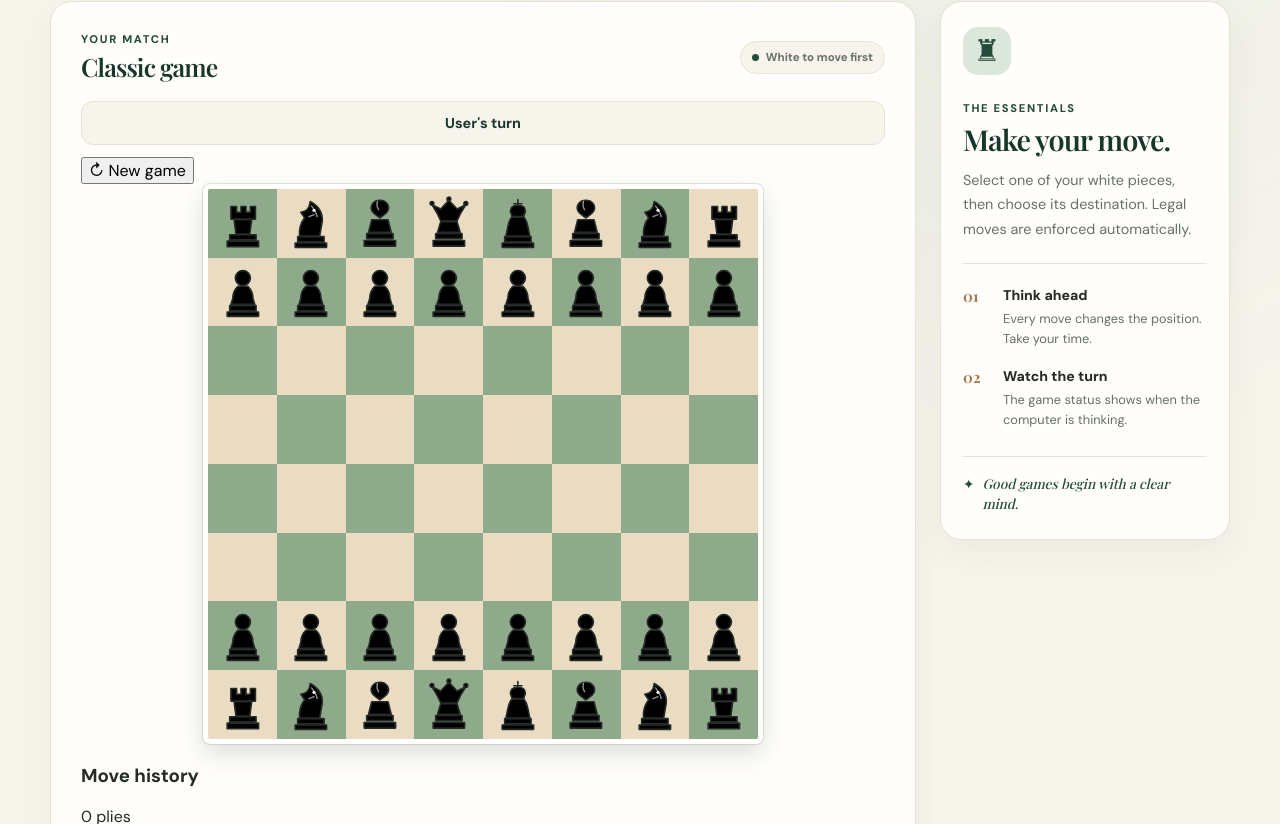
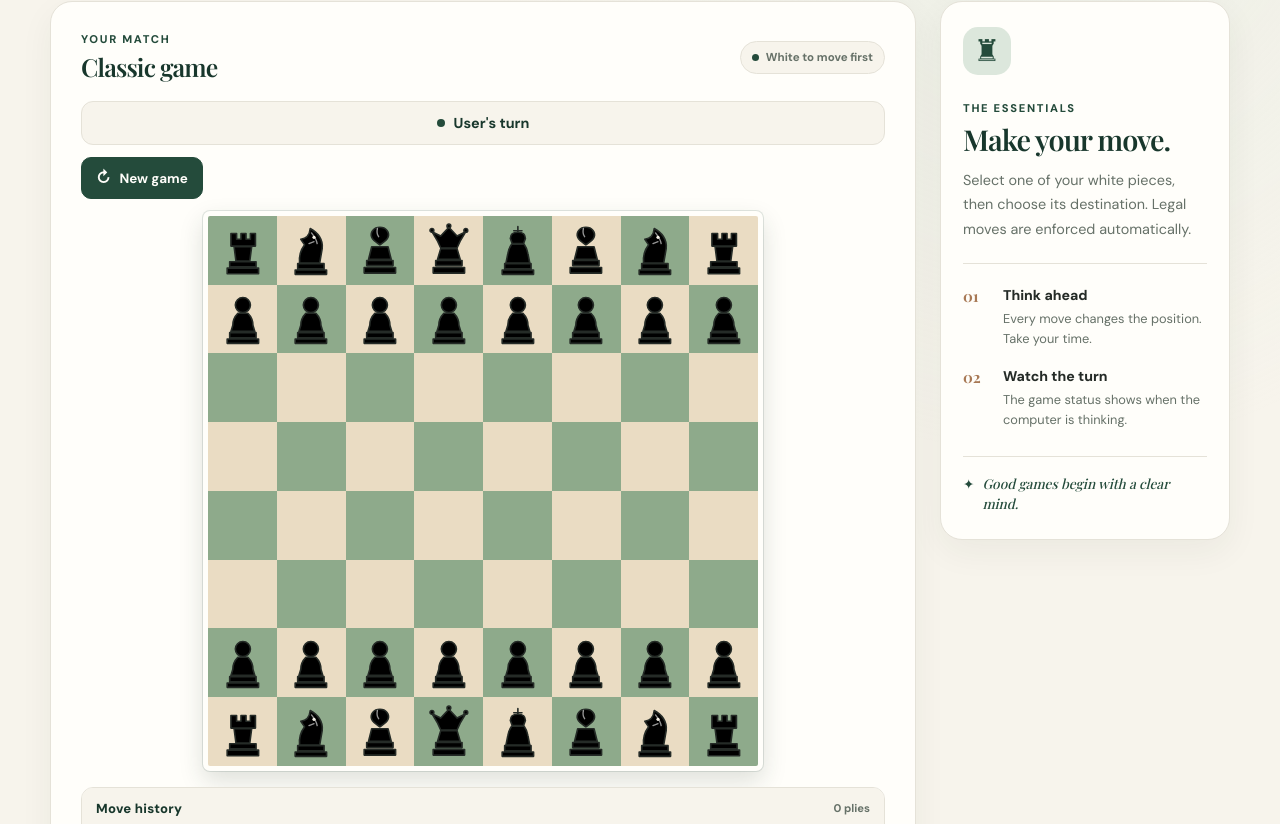
Before and after one commit to Pariram140/Chess-game, a React (Create React App) app: page / in a window 1280 px wide. Shown: the part 196-1020 px from the top of the page. Built offline with nearby package versions, Linux system fonts and the light colour scheme.

Commit message:
UI-04: style game status and move history

```diff
--- a/src/components/Board/Board.css
+++ b/src/components/Board/Board.css
@@ -1,7 +1,13 @@
 .chess-game{width:100%;max-width:100%;margin:0 auto}
-.game-status{min-height:2.75rem;display:flex;align-items:center;justify-content:center;margin:14px 0 12px;padding:9px 12px;border:1px solid var(--border-subtle);border-radius:12px;background:var(--ivory);color:var(--forest-deep);font-size:.9rem;font-weight:700;text-align:center}
-.chess-game>button,.promotion-picker button{min-height:42px;margin:0 6px 12px 0;padding:9px 14px;border:1px solid var(--forest);border-radius:10px;background:var(--forest);color:#fffefa;cursor:pointer;font-size:.84rem;font-weight:700;transition:background-color 140ms ease,transform 140ms ease}
-.chess-game>button:hover,.promotion-picker button:hover{background:var(--forest-deep)}.chess-game>button:active,.promotion-picker button:active{transform:translateY(1px)}
+.game-status{min-height:2.75rem;display:flex;align-items:center;justify-content:center;gap:9px;margin:14px 0 12px;padding:9px 12px;border:1px solid var(--border-subtle);border-radius:12px;background:var(--ivory);color:var(--forest-deep);font-size:.9rem;font-weight:700;text-align:center}
+.status-indicator{width:8px;height:8px;flex:0 0 8px;border-radius:50%;background:var(--forest)}
+.game-status.is-terminal{border-color:#b8cdb9;background:#eaf1e8}.game-status.is-terminal .status-indicator{background:#39734a}
+.game-status.has-error{border-color:#e5b9b1;background:#fff0ec;color:#842f26}.game-status.has-error .status-indicator{background:#b64032}
+.game-actions{display:flex;flex-wrap:wrap;gap:8px;margin:0 0 12px}
+.chess-game .game-actions button,.promotion-picker button{min-height:42px;margin:0;padding:9px 14px;border:1px solid var(--forest);border-radius:10px;background:var(--forest);color:#fffefa;cursor:pointer;font-size:.84rem;font-weight:700;transition:background-color 140ms ease,transform 140ms ease}
+.chess-game .game-actions button:hover,.promotion-picker button:hover{background:var(--forest-deep)}.chess-game .game-actions button:active,.promotion-picker button:active{transform:translateY(1px)}
+.chess-game .game-actions button:focus-visible,.promotion-picker button:focus-visible{outline:3px solid var(--focus-ring);outline-offset:2px}
+.chess-game .game-actions button span{margin-right:5px;font-size:1rem}
 .board{width:min(100%,560px);margin:0 auto;overflow:hidden;border:5px solid var(--surface);border-radius:7px;background:var(--surface);box-shadow:0 10px 24px rgba(36,57,42,.15),0 0 0 1px rgba(36,75,59,.13)}
 .board-row{display:flex;width:100%}.square{position:relative;display:flex;align-items:center;justify-content:center;flex:1 1 12.5%;min-width:0;aspect-ratio:1;padding:0;border:0;border-radius:0;cursor:pointer;color:inherit}
 .square.light{background:var(--board-light)}.square.dark{background:var(--board-dark)}.square.selected{background:#e4c96e;box-shadow:inset 0 0 0 3px rgba(92,72,0,.42)}.square:disabled{cursor:default}.square:focus-visible{z-index:1;outline:3px solid var(--focus-ring);outline-offset:-4px}
@@ -10,6 +16,16 @@
 .move-dot{position:absolute;width:23%;height:23%;border-radius:50%;background:rgba(24,55,44,.48);pointer-events:none}
 .capture-ring{position:absolute;inset:5%;border:4px solid rgba(36,75,59,.68);border-radius:50%;pointer-events:none}
 .square.last-move .move-dot,.square.king-in-check .move-dot{z-index:1}
-.promotion-picker{display:flex;flex-wrap:wrap;gap:4px}.move-history{display:flex;flex-wrap:wrap;gap:8px;max-height:132px;margin-top:16px;padding:13px 14px;overflow-y:auto;border:1px solid var(--border-subtle);border-radius:12px;background:var(--ivory);color:var(--text-muted);font-size:.82rem;line-height:1.6;overflow-wrap:anywhere}.move-history-label{color:var(--forest);font-weight:800}
-@media(max-width:600px){.game-status{min-height:42px;margin:10px 0;font-size:.82rem}.board{border-width:3px;border-radius:4px}.square:focus-visible{outline-offset:-3px}.chess-game>button,.promotion-picker button{min-height:44px}.capture-ring{border-width:3px}}
-@media(prefers-reduced-motion:reduce){.chess-game>button,.promotion-picker button{transition:none}}
+.promotion-picker{display:flex;flex-wrap:wrap;gap:6px;margin-bottom:12px}
+.move-history-panel{margin-top:16px;overflow:hidden;border:1px solid var(--border-subtle);border-radius:12px;background:var(--surface)}
+.move-history-heading{display:flex;align-items:center;justify-content:space-between;gap:12px;padding:12px 14px;border-bottom:1px solid var(--border-subtle);background:var(--ivory)}
+.move-history-heading h3{margin:0;color:var(--forest-deep);font-size:.82rem;font-weight:800;letter-spacing:.02em}
+.move-count{color:var(--text-muted);font-size:.7rem;font-weight:700}
+.move-history{display:grid;gap:0;max-height:168px;margin:0;padding:0;overflow-y:auto;list-style:none}
+.move-pair{display:grid;grid-template-columns:30px minmax(0,1fr) minmax(0,1fr);align-items:center;gap:8px;min-height:36px;padding:5px 14px;color:var(--text-main);font-size:.82rem;font-variant-numeric:tabular-nums}
+.move-pair:nth-child(even){background:rgba(220,231,220,.28)}
+.move-number{color:var(--text-muted);font-size:.72rem}
+.move-san{min-width:0;padding:3px 6px;border-radius:5px;font-weight:650;overflow-wrap:anywhere}
+.empty-move-history{margin:0;padding:17px 14px;color:var(--text-muted);font-size:.82rem;line-height:1.55}
+@media(max-width:600px){.game-status{min-height:42px;margin:10px 0;font-size:.82rem}.board{border-width:3px;border-radius:4px}.square:focus-visible{outline-offset:-3px}.chess-game .game-actions button,.promotion-picker button{min-height:44px}.capture-ring{border-width:3px}.move-pair{padding-right:10px;padding-left:10px}}
+@media(prefers-reduced-motion:reduce){.chess-game .game-actions button,.promotion-picker button{transition:none}}
```
